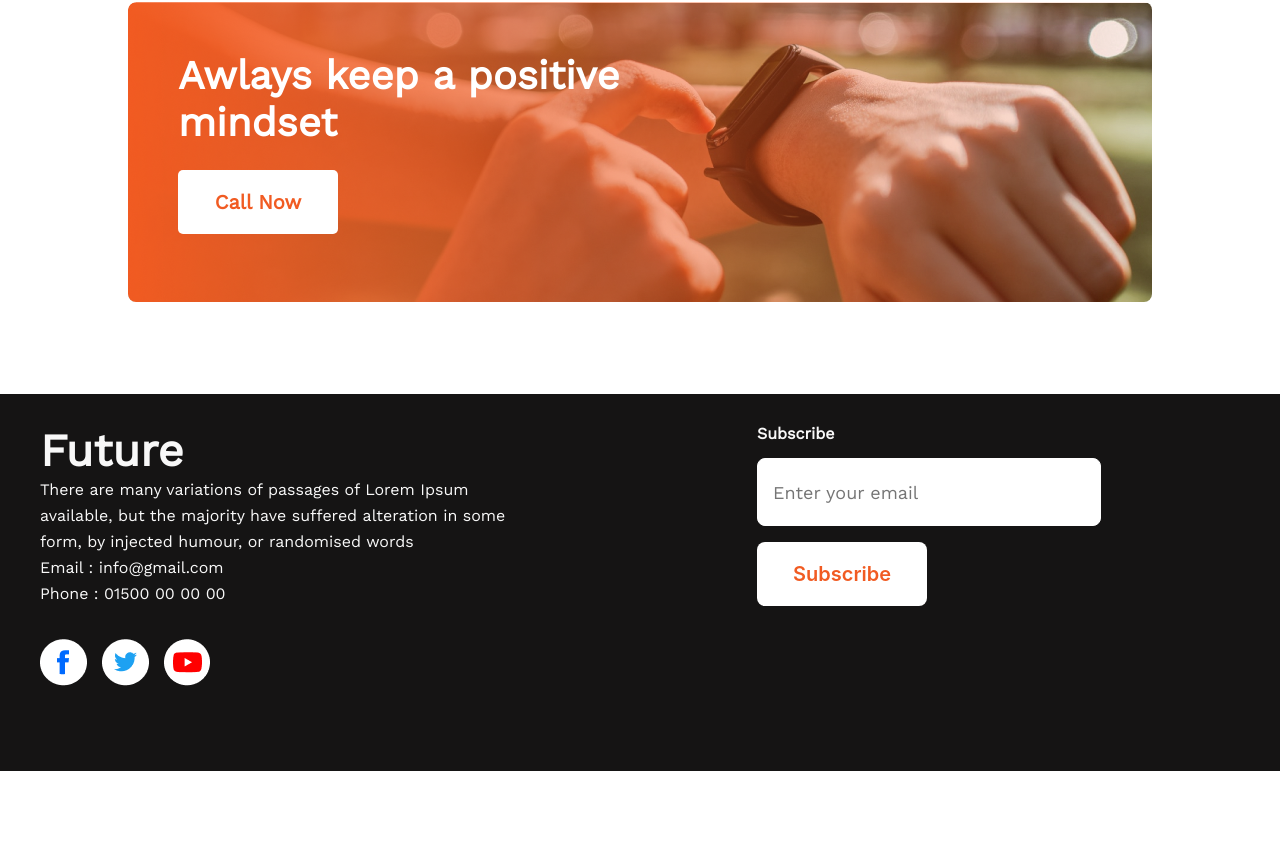
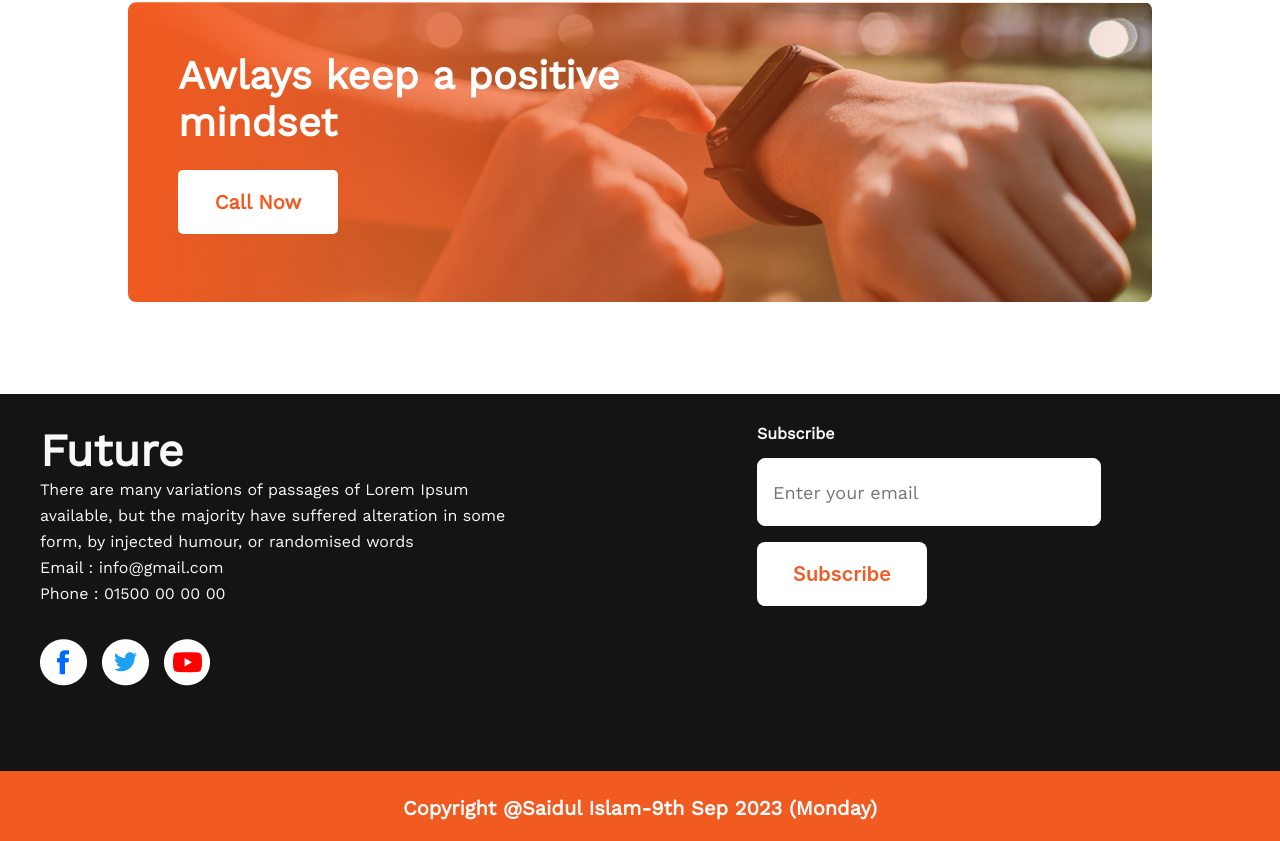
Before and after one commit to saidulislam-official/assignment1-2, a plain HTML site: page index.html in a window 1280 px wide. Shown: the part 2129-2970 px from the top of the page. Before the commit the page ends 2900 px from the top, so only its background shows below. Drawn offline with nearby package versions, Linux system fonts and the light colour scheme.

Commit message:
added footer

```diff
--- a/css/style.css
+++ b/css/style.css
@@ -172,7 +172,7 @@
   flex-shrink: 0;
   border-radius: 8px;
   border: 1px solid #fff;
-  color: var(--Dark-07, #f3f3f3);
+  color: var(--Dark-07, #000000);
   font-family: Work Sans;
   font-size: 18px;
   font-style: normal;
@@ -189,10 +189,21 @@
   border-radius: 8px;
   background: #fff;
   border: none;
-  color: #F15B22;
-font-family: Inter;
-font-size: 20px;
-
-font-weight: 600;
-
+  color: #f15b22;
+  font-family: Inter;
+  font-size: 20px;
+  font-weight: 600;
 }
+footer{
+  height: 70px;
+  background-color: #f15b22;
+  align-items: center;
+  text-align: center;
+  color: #fff;
+  justify-content: center;
+}
+footer p{
+  font-size: 20px;
+  font-weight: 600;
+  padding-top: 25px;
+}
--- a/index.html
+++ b/index.html
@@ -197,5 +197,8 @@
         </div>
       </div>
     </main>
+    <footer>
+      <p>Copyright @Saidul Islam-9th Sep 2023 (Monday)</p>
+    </footer>
   </body>
 </html>
```
